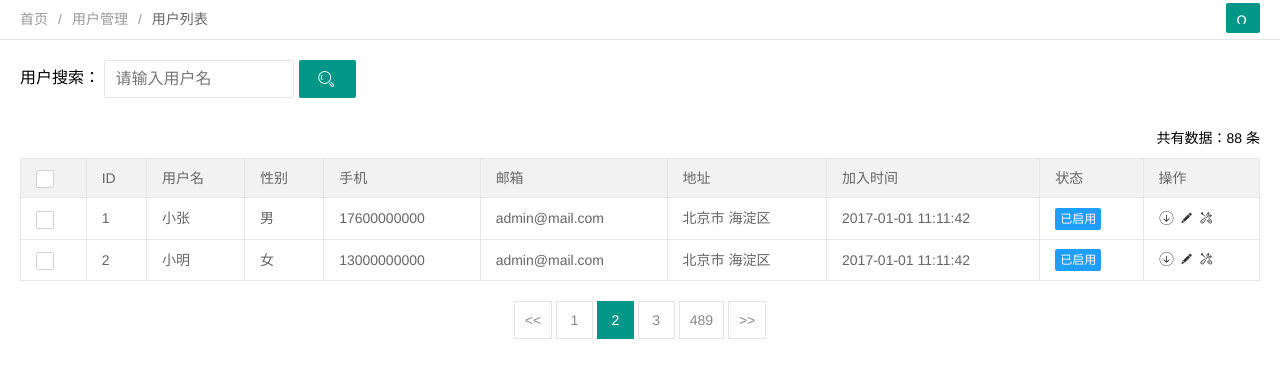
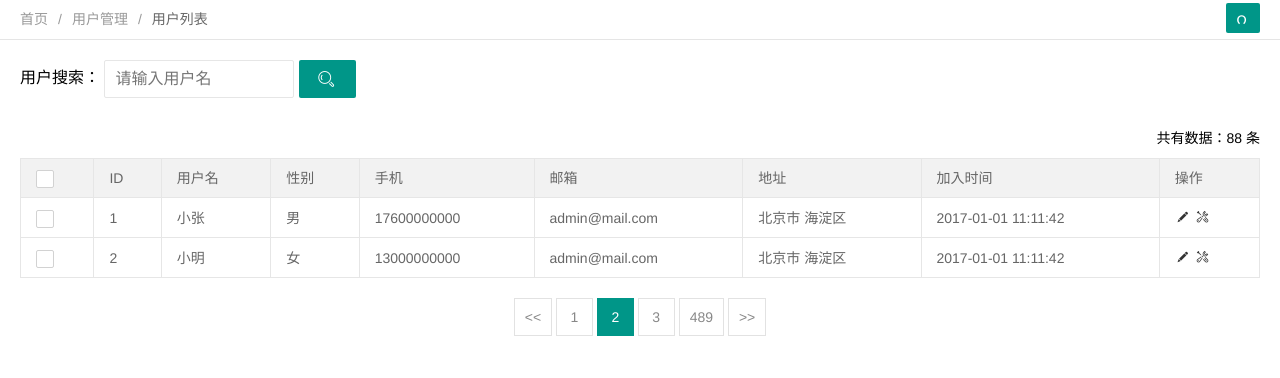
Before and after one commit to gzh51811/CMS, a website: page pages/member/list.html in a window 1280 px wide. Drawn offline with Linux system fonts and the light colour scheme.

Commit message:
管理员管理的添加、编辑页面的增加和修改，用户列表的状态去除

```diff
--- a/pages/member/list.html
+++ b/pages/member/list.html
@@ -65,7 +65,7 @@
 						<th>邮箱</th>
 						<th>地址</th>
 						<th>加入时间</th>
-						<th>状态</th>
+						<!-- <th>状态</th> -->
 						<th>操作</th>
 					</tr>
 				</thead>
@@ -81,12 +81,12 @@
 						<td>admin@mail.com</td>
 						<td>北京市 海淀区</td>
 						<td>2017-01-01 11:11:42</td>
-						<td class="td-status">
-							<span class="layui-btn layui-btn-normal layui-btn-xs">已启用</span></td>
+						<!-- <td class="td-status">
+							<span class="layui-btn layui-btn-normal layui-btn-xs">已启用</span></td> -->
 						<td class="td-manage">
-							<a onclick="member_stop(this,'10001')" href="javascript:;" title="启用">
+							<!-- <a onclick="member_stop(this,'10001')" href="javascript:;" title="启用">
 								<i class="layui-icon">&#xe601;</i>
-							</a>
+							</a> -->
 							<a title="编辑" onclick="WeAdminEdit('编辑','./edit.html', 1, 600, 400)" href="javascript:;">
 								<i class="layui-icon">&#xe642;</i>
 							</a>
@@ -109,12 +109,12 @@
 						<td>admin@mail.com</td>
 						<td>北京市 海淀区</td>
 						<td>2017-01-01 11:11:42</td>
-						<td class="td-status">
-							<span class="layui-btn layui-btn-normal layui-btn-xs">已启用</span></td>
+						<!-- <td class="td-status">
+							<span class="layui-btn layui-btn-normal layui-btn-xs">已启用</span></td> -->
 						<td class="td-manage">
-							<a onclick="member_stop(this,'10001')" href="javascript:;" title="启用">
+							<!-- <a onclick="member_stop(this,'10001')" href="javascript:;" title="启用">
 								<i class="layui-icon">&#xe601;</i>
-							</a>
+							</a> -->
 							<a title="编辑" onclick="WeAdminEdit('编辑','./edit.html', 2, 600, 400)" href="javascript:;">
 								<i class="layui-icon">&#xe642;</i>
 							</a>
```
Also changed, not shown: pages/admin/edit.html (+2 -2 lines), pages/admin/list.html (+5 -5 lines).
